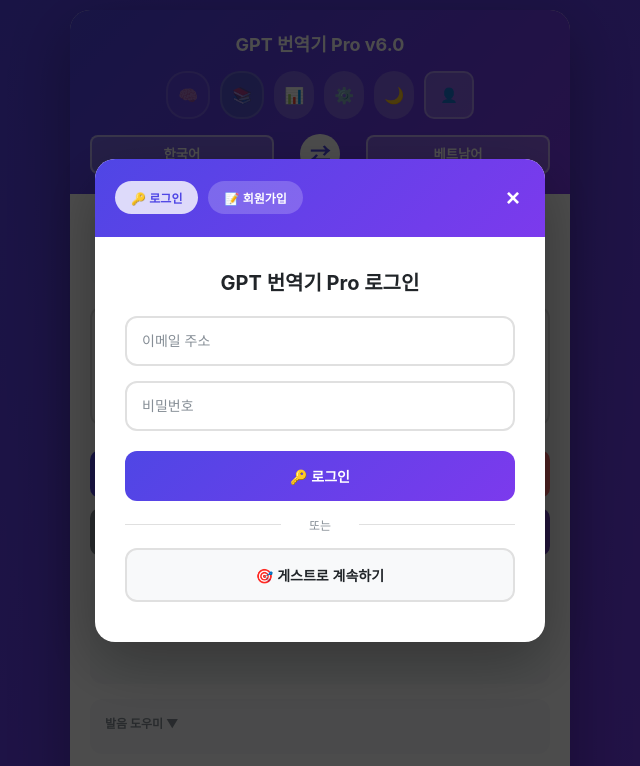
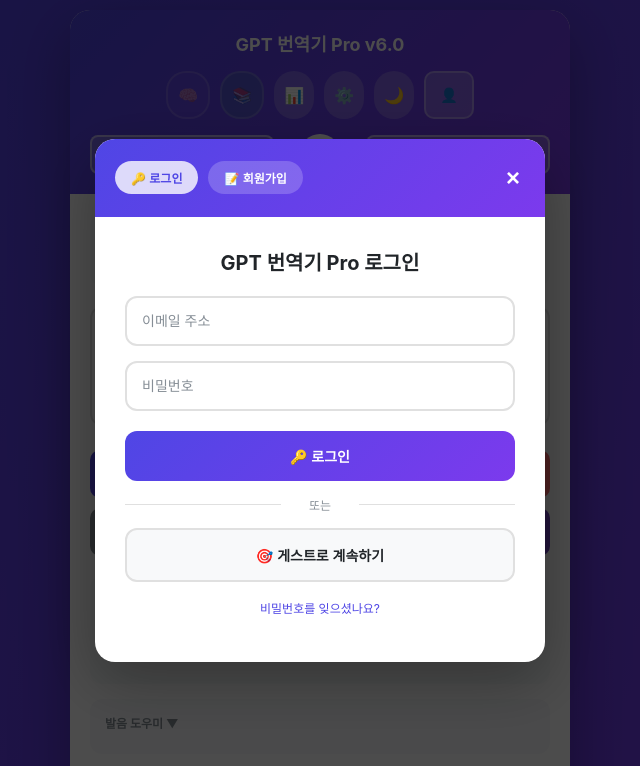
Before and after one commit to mind79ns/gpt-translator-frontend, a plain HTML site: page index.html in a window 1280 px wide. Both pictures are taken after a click on the button "로그인/회원가입". Shown: the top 766 px of the page, without its empty margins (320-960 px from the left). Drawn offline with Linux system fonts and the light colour scheme.

Commit message:
Add files via upload

```diff
--- a/index.html
+++ b/index.html
@@ -478,31 +478,43 @@
             border-color: rgba(255,255,255,0.8);
         }
 
+        /* 팝업 배경 (반투명 오버레이) */
 .auth-modal {
-            display: none;
-            position: fixed;
+    display: none; /* 평소엔 숨김 */
+    position: fixed; /* 화면 전체에 고정 */
     top: 0;
     left: 0;
     right: 0;
     bottom: 0;
-            background: rgba(0,0,0,0.7);
+    background: rgba(0, 0, 0, 0.6); /* 반투명 검은색 배경 */
     z-index: 4000;
     padding: 20px;
     align-items: center;
     justify-content: center;
-        }
+    opacity: 0; /* 부드러운 등장을 위한 초기 상태 */
+    transition: opacity 0.3s ease;
+}
+
+/* 팝업 활성화 시 스타일 */
 .auth-modal.active {
     display: flex;
-        }
-
+    opacity: 1;
+}
+
+/* 팝업 내용물 (흰색 박스) */
 .auth-content {
     background: var(--bg);
     border-radius: 20px;
     width: 100%;
     max-width: 450px;
-            padding: 0;
     box-shadow: 0 20px 60px rgba(0,0,0,0.3);
     overflow: hidden;
+    position: relative;
+    transform: scale(0.95); /* 나타날 때 약간 커지는 효과 */
+    transition: transform 0.3s ease;
+}
+.auth-modal.active .auth-content {
+    transform: scale(1); /* 활성화 시 원래 크기로 */
 }
 
         .auth-header {
@@ -545,6 +557,15 @@
 
 .auth-form {
     padding: 30px;
+    transition: opacity 0.3s ease, visibility 0.3s ease;
+    display: none; /* 기본적으로 숨김 */
+    opacity: 0;
+    visibility: hidden;
+}
+.auth-form.active {
+    display: block; /* 활성화 시 공간 차지 */
+    opacity: 1;
+    visibility: visible;
 }
 
         .auth-form-title {
@@ -1220,8 +1241,7 @@
             <button class="auth-close" onclick="toggleAuth()">×</button>
         </div>
 
-            <!-- 로그인 폼 -->
-            <div class="auth-form" id="loginForm">
+        <div class="auth-form active" id="loginForm">
             <div class="auth-form-title">GPT 번역기 Pro 로그인</div>
             <div class="auth-input-group">
                 <input type="email" id="loginEmail" placeholder="이메일 주소" required>
@@ -1230,12 +1250,12 @@
             <button class="auth-btn primary" onclick="handleLogin()">🔑 로그인</button>
             <div class="auth-divider">또는</div>
             <button class="auth-btn guest" onclick="continueAsGuest()">🎯 게스트로 계속하기</button>
-            </div>
-        </div>
-    </div>
-
-            <!-- 회원가입 폼 -->
-            <div class="auth-form" id="registerForm" style="display: none;">
+             <div class="auth-links">
+                <a href="#" onclick="event.preventDefault(); switchAuthTab('forgot');">비밀번호를 잊으셨나요?</a>
+            </div>
+        </div>
+
+        <div class="auth-form" id="registerForm">
             <div class="auth-form-title">새 계정 만들기</div>
             <div class="auth-input-group">
                 <input type="text" id="registerName" placeholder="이름 (선택사항)">
@@ -1250,6 +1270,27 @@
                 </label>
             </div>
             <button class="auth-btn primary" onclick="handleRegister()">📝 회원가입</button>
+            <div class="auth-links">
+                <a href="#" onclick="event.preventDefault(); switchAuthTab('login');">← 로그인으로 돌아가기</a>
+            </div>
+        </div>
+
+        <div class="auth-form" id="forgotForm">
+            <div class="auth-form-title">비밀번호 재설정</div>
+            <div class="auth-input-group">
+                <input type="email" id="forgotEmail" placeholder="가입한 이메일 주소" required>
+            </div>
+            <button class="auth-btn primary" onclick="handleForgotPassword()">📧 재설정 링크 보내기</button>
+            <div class="auth-links">
+                <a href="#" onclick="event.preventDefault(); switchAuthTab('login');">← 로그인으로 돌아가기</a>
+            </div>
+        </div>
+    </div>
+</div>
+
+    <div class="auth-info">
+        </div>
+</div>
                 <div class="auth-info">
                     <small>• 개인 API 키 등록으로 무제한 번역</small>
                     <small>• 사용량 추적 및 분석</small>
@@ -1662,17 +1703,21 @@ function switchAuthTab(tabName) {
     document.querySelectorAll('.auth-tab').forEach(tab => {
         tab.classList.remove('active');
     });
-    document.querySelector(`[data-tab="${tabName}"]`).classList.add('active');
-
-    // 폼 표시
+    const activeTab = document.querySelector(`[data-tab="${tabName}"]`);
+    if (activeTab) {
+        activeTab.classList.add('active');
+    }
+
+    // 모든 폼 숨기기
     document.querySelectorAll('.auth-form').forEach(form => {
-        form.style.display = 'none';
-    });
-
-    if (tabName === 'login') {
-        document.getElementById('loginForm').style.display = 'block';
-    } else if (tabName === 'register') {
-        document.getElementById('registerForm').style.display = 'block';
+        form.classList.remove('active');
+    });
+
+    // 목표 폼 표시
+    const targetFormId = tabName === 'login' ? 'loginForm' : 'registerForm';
+    const targetForm = document.getElementById(targetFormId);
+    if (targetForm) {
+        targetForm.classList.add('active');
     }
 }
 
```
Lines whose indentation alone changed are shown as unchanged.
